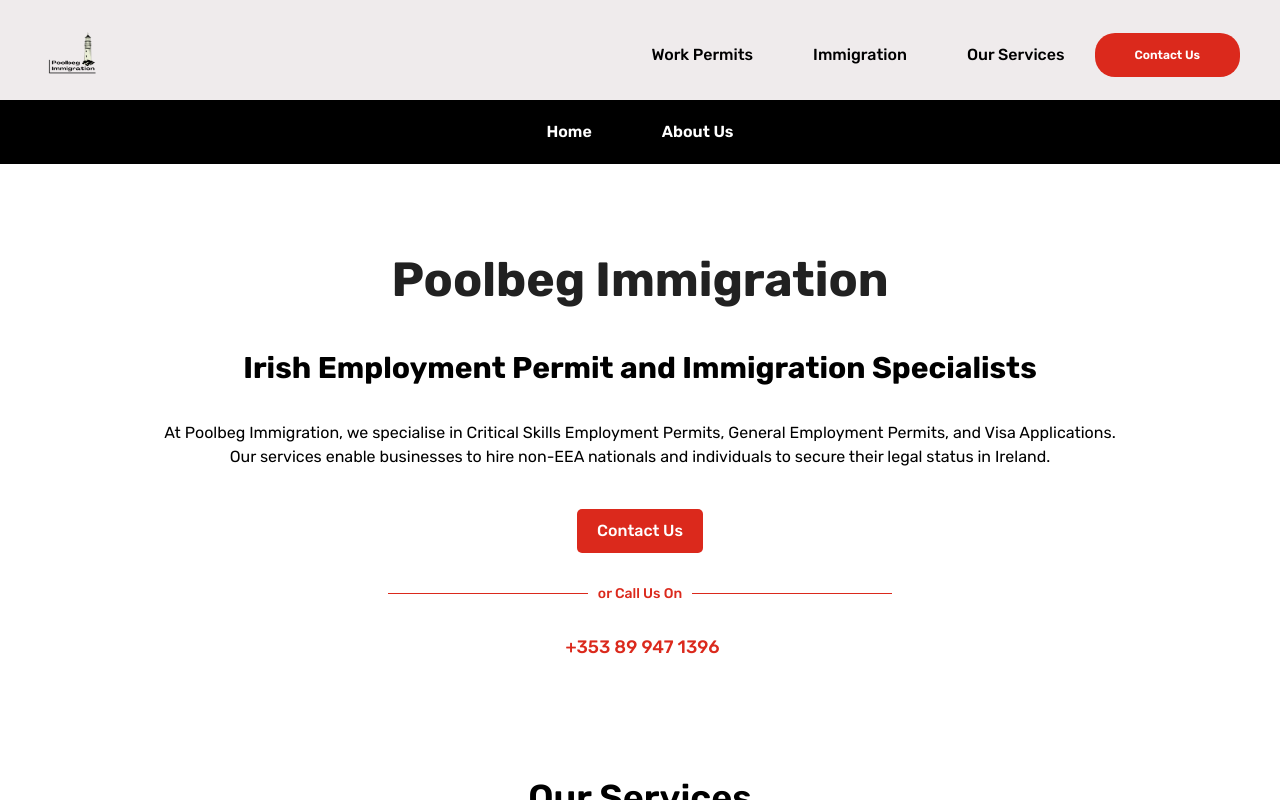
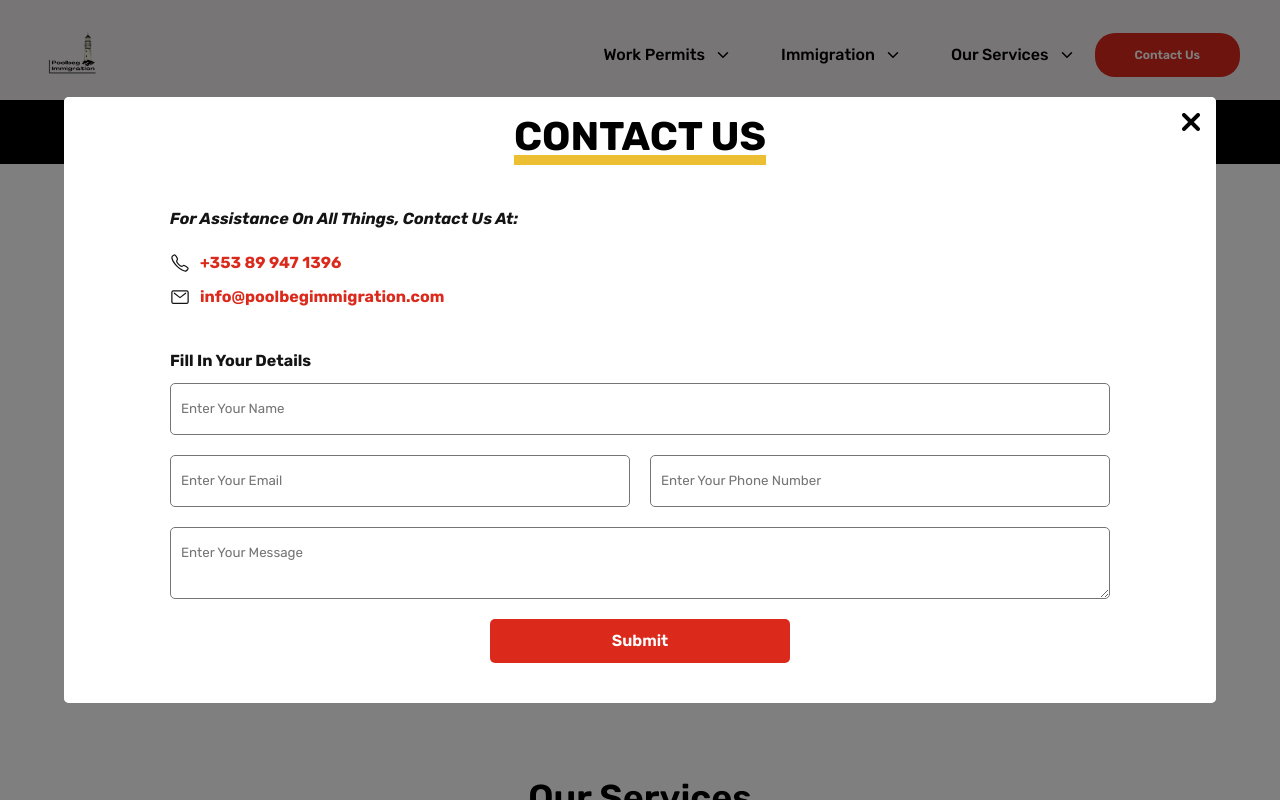
Before and after one commit to TartejBrothers/Poolbeg-Immigration, a React (Create React App) app: page / in a window 1280 px wide. Shown: the top 800 px of the page. Built offline with nearby package versions, Linux system fonts and the light colour scheme.

Commit message:
Added: Popup

```diff
--- /dev/null
+++ b/src/components/contactformpopup.jsx
@@ -0,0 +1,50 @@
+import React from "react";
+import "../styles/contactformpopup.css";
+
+import ContactFormRight from "./contactformright";
+import CrossIcon from "../images/icons/crossicon.png";
+export default function ContactFormPopup({ isVisible, onClose }) {
+  if (!isVisible) return null;
+
+  return (
+    <div className="popup-overlay" onClick={onClose}>
+      <div className="popup-content" onClick={(e) => e.stopPropagation()}>
+        <img
+          src={CrossIcon}
+          alt="Close"
+          className="closeicon"
+          onClick={onClose}
+        />
+        {/* <ContactForm />
+         */}
+        <div className="contactusbody">
+          <h1>Contact Us</h1>
+          <div className="contactusmainbody">
+            <div className="contactleft">
+              <h6>For assistance on all things, contact us at:</h6>
+              <div className="contactelements">
+                <div className="contacticonleft">
+                  <ion-icon name="call-outline"></ion-icon>
+                </div>
+                <div className="contactright">
+                  <h5>+353 89 947 1396 </h5>
+                </div>
+              </div>
+              <div className="contactelements">
+                <div className="contacticonleft">
+                  <ion-icon name="mail-outline"></ion-icon>
+                </div>
+                <div className="contactright">
+                  <h5>info@poolbegimmigration.com</h5>
+                </div>
+              </div>
+            </div>
+            <div className="contactformright">
+              <ContactFormRight />
+            </div>
+          </div>
+        </div>
+      </div>
+    </div>
+  );
+}
--- a/src/pages/home.jsx
+++ b/src/pages/home.jsx
@@ -1,4 +1,4 @@
-import React from "react";
+import React, { useState, useEffect } from "react";
 import "../styles/home.css";
 import "../styles/industry.css";
 import Navbar from "../components/navbar";
@@ -10,12 +10,24 @@ import ContactForm from "../components/contactform";
 import Footer from "../components/footer";
 import IndustriesServed from "../components/industriesserved";
 import { useNavigate } from "react-router-dom";
+import ContactFormPopup from "../components/contactformpopup";
 export default function Home() {
   const navigateTo = useNavigate();
+  const [isPopupVisible, setIsPopupVisible] = useState(false);
+  const togglePopup = () => {
+    setIsPopupVisible(!isPopupVisible);
+  };
+
+  useEffect(() => {
+    setTimeout(() => {
+      setIsPopupVisible(true);
+    }, 5000);
+  }, []);
 
   return (
     <div className="home">
       <Navbar />
+      <ContactFormPopup isVisible={isPopupVisible} onClose={togglePopup} />
 
       <div className="homeheader">
         <h1> Poolbeg Immigration</h1>
--- /dev/null
+++ b/src/styles/contactformpopup.css
@@ -0,0 +1,37 @@
+.popup-overlay {
+  position: fixed;
+  top: 0;
+  left: 0;
+  width: 100%;
+  height: 100%;
+  background: rgba(0, 0, 0, 0.5);
+  display: flex;
+  justify-content: center;
+  align-items: center;
+  z-index: 1000;
+}
+
+.popup-content {
+  position: relative;
+  background: #ffffff;
+  padding: 0px;
+  border-radius: 5px;
+  max-height: 90%;
+  overflow-y: auto;
+  width: 90%;
+}
+
+.closeicon {
+  position: absolute;
+  top: 10px;
+  right: 10px;
+}
+.popup-content .contactusmainbody {
+  box-shadow: none;
+  margin-top: 0px;
+}
+
+.popup-content .contactusbody {
+  background-color: #ffffff;
+  padding: 10px 0px;
+}
--- a/src/styles/contactus.css
+++ b/src/styles/contactus.css
@@ -150,4 +150,7 @@
     margin-top: 10px;
     margin-bottom: 20px;
   }
+  .contactusmainbody h5 {
+    font-size: 14px;
+  }
 }
```
Also changed, not shown: src/images/icons/crossicon.png (added).
